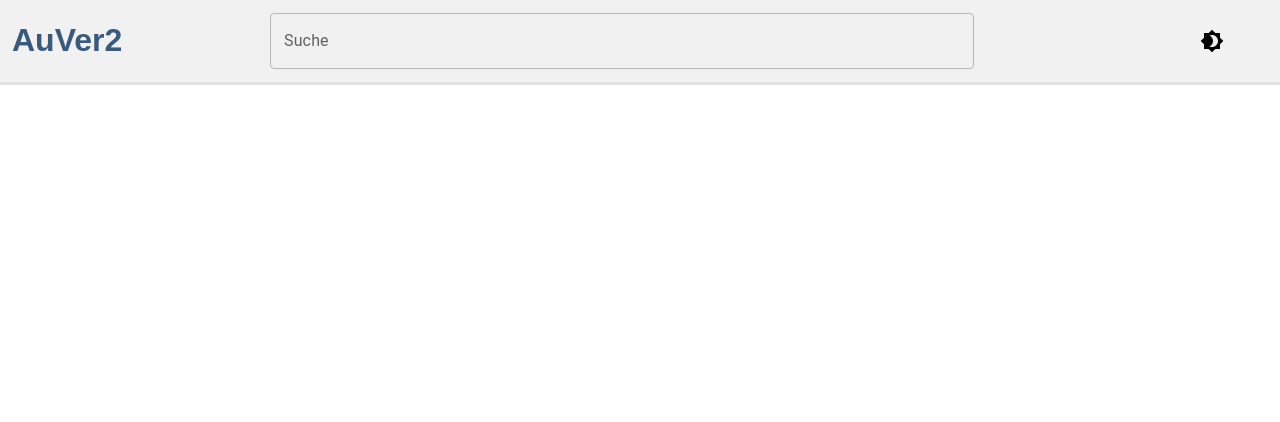
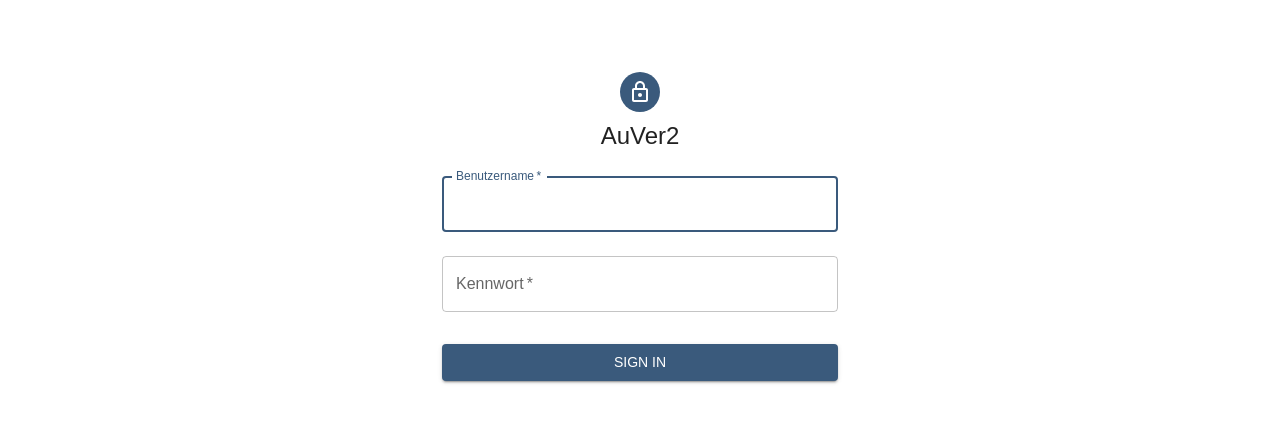
Before and after one commit to Simon-Vahlbrock/AuVer2-Frontend, a React (Vite) app: page / in a window 1280 px wide. Shown: the top 422 px of the page. Built offline with nearby package versions, Linux system fonts and the light colour scheme.

Commit message:
✨ Add Login

```diff
--- a/src/components/App.tsx
+++ b/src/components/App.tsx
@@ -1,16 +1,25 @@
 import { FC, useMemo, useState } from 'react';
-import { createTheme, PaletteMode, ThemeProvider } from '@mui/material';
+import { Box, createTheme, PaletteMode, ThemeProvider } from '@mui/material';
 import { getDesignTokens } from '../utils/theme.ts';
 import Header from './header/Header.tsx';
+import Login from './login/Login.tsx';
 
 const App: FC = () => {
+    const isLoggedIn = false;
     const [mode, setMode] = useState<PaletteMode>('light');
 
     const theme = useMemo(() => createTheme(getDesignTokens(mode)), [mode]);
 
     return (
         <ThemeProvider theme={theme}>
-            <Header setMode={setMode}/>
+            {isLoggedIn && (
+                <Box>
+                    <Header setMode={setMode}/>
+                </Box>
+            )}
+            {!isLoggedIn && (
+                <Login/>
+                )}
         </ThemeProvider>
     );
 };
--- /dev/null
+++ b/src/components/login/Login.tsx
@@ -0,0 +1,70 @@
+import { FC, FormEvent } from 'react';
+import {
+    Avatar,
+    Box,
+    Button,
+    Container,
+    CssBaseline,
+    TextField,
+    Typography
+} from '@mui/material';
+import LockOutlinedIcon from '@mui/icons-material/LockOutlined';
+
+const Login: FC = () => {
+    const handleSubmit = (event: FormEvent<HTMLFormElement>) => {
+
+    }
+
+    return (
+        <Container component="main" maxWidth="xs">
+            <CssBaseline/>
+            <Box
+                sx={{
+                    marginTop: 8,
+                    display: 'flex',
+                    flexDirection: 'column',
+                    alignItems: 'center',
+                }}
+            >
+                <Avatar sx={{ m: 1, bgcolor: 'primary.main' }}>
+                    <LockOutlinedIcon/>
+                </Avatar>
+                <Typography component="h1" variant="h5">
+                    AuVer2
+                </Typography>
+                <Box component="form" onSubmit={handleSubmit} noValidate sx={{ mt: 1 }}>
+                    <TextField
+                        margin="normal"
+                        required
+                        fullWidth
+                        id="email"
+                        label="Benutzername"
+                        name="email"
+                        autoComplete="email"
+                        autoFocus
+                    />
+                    <TextField
+                        margin="normal"
+                        required
+                        fullWidth
+                        name="password"
+                        label="Kennwort"
+                        type="password"
+                        id="password"
+                        autoComplete="current-password"
+                    />
+                    <Button
+                        fullWidth
+                        variant="contained"
+                        sx={{ mt: 3, mb: 2, color: 'white' }}
+                    >
+                        Sign In
+                    </Button>
+
+                </Box>
+            </Box>
+        </Container>
+    );
+};
+
+export default Login;
--- a/src/utils/theme.ts
+++ b/src/utils/theme.ts
@@ -41,6 +41,10 @@
                 },
             }),
     },
+    typography: {
+        fontFamily: 'sans-serif',
+        fontSize: 14,
+    },
     custom: {
         secondaryBackgroundColor: mode === 'light' ? '#f1f1f1' : '#303030',
         menuBorderColor: mode === 'light' ? '#e1e1e1' : '#424242',
```
